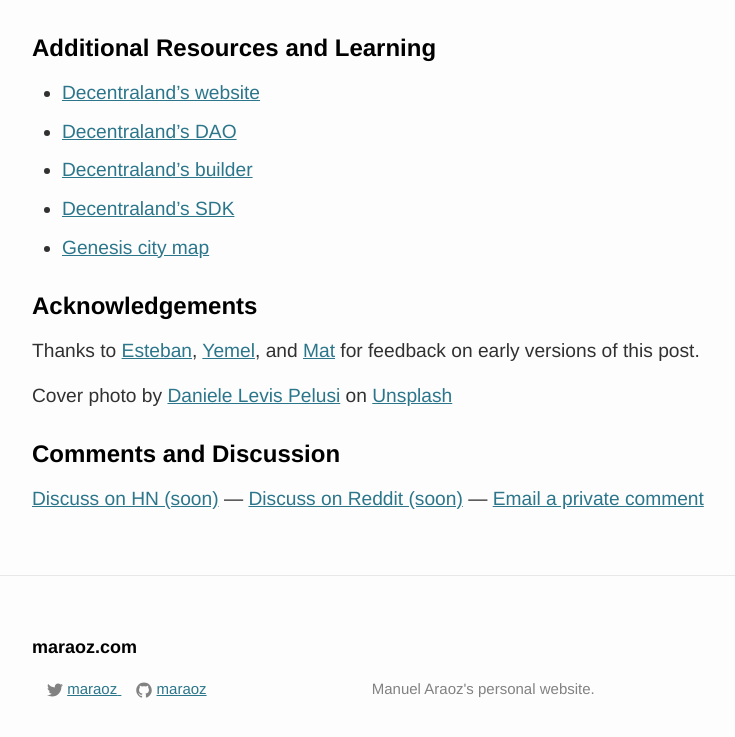
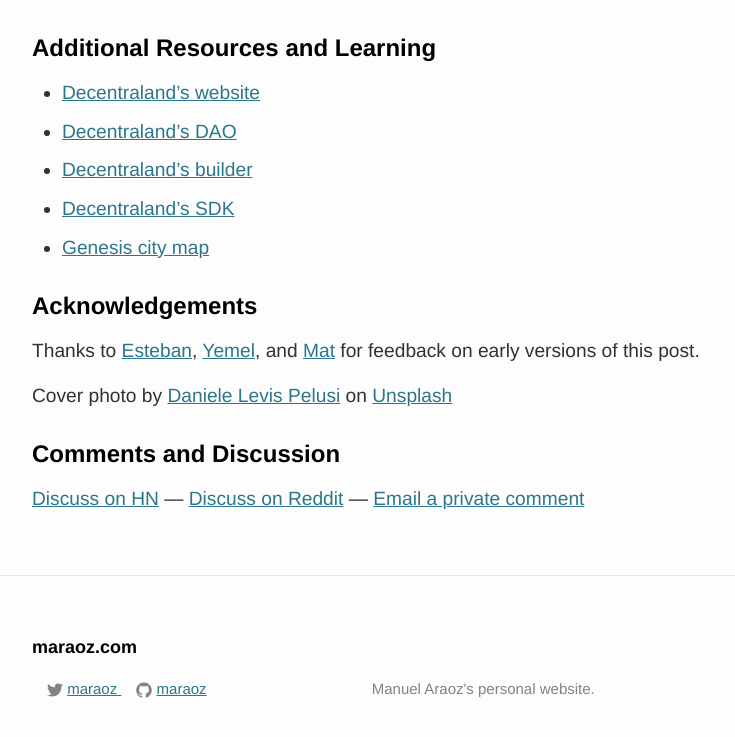
Before and after one commit to tobyornottobe/maraoz.github.io, a Jekyll site: the page built from _posts/2022-05-04-decentraland-vision.md, in a window 1280 px wide and 900 px high, scrolled down 7239 px, cut to the strip 139-876 px from the top of the window. Shown: the whole strip, without its empty margins (238-973 px from the left). Built offline with Jekyll 4.4.1, drawn with Linux system fonts in a browser that asks for light colours.

Commit message:
Update 2022-05-04-decentraland-vision.md

```diff
--- a/_posts/2022-05-04-decentraland-vision.md
+++ b/_posts/2022-05-04-decentraland-vision.md
@@ -95,4 +95,4 @@
 Cover photo by <a href="https://unsplash.com/@yogidan2012">Daniele Levis Pelusi</a> on <a href="https://unsplash.com/">Unsplash</a>
 
 ### Comments and Discussion
-[Discuss on HN (soon)]() — [Discuss on Reddit (soon)]() — [Email a private comment](mailto:decentraland-vision@maraoz.com)
+[Discuss on HN](https://news.ycombinator.com/item?id=31267705) — [Discuss on Reddit](https://www.reddit.com/r/decentraland/comments/uikl5b/a_vision_for_decentralands_next_5_years/) — [Email a private comment](mailto:decentraland-vision@maraoz.com)
```
